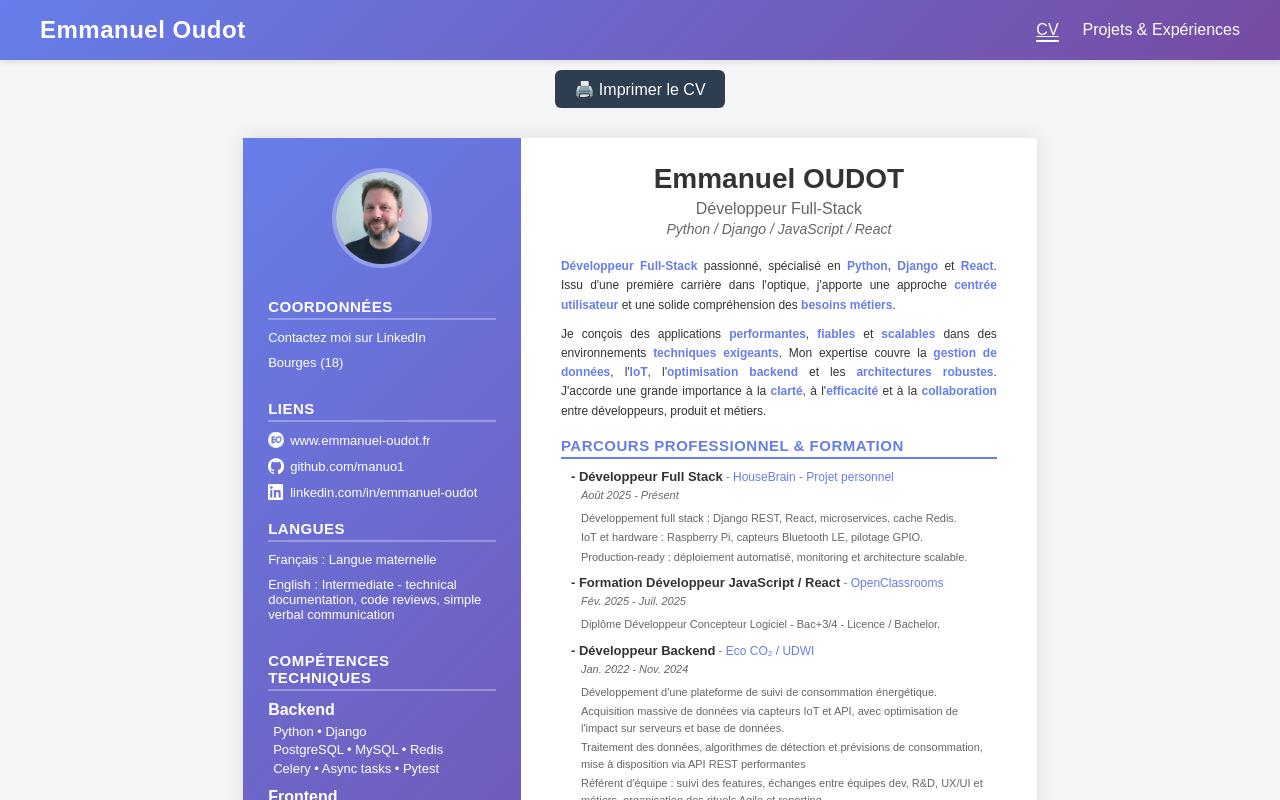
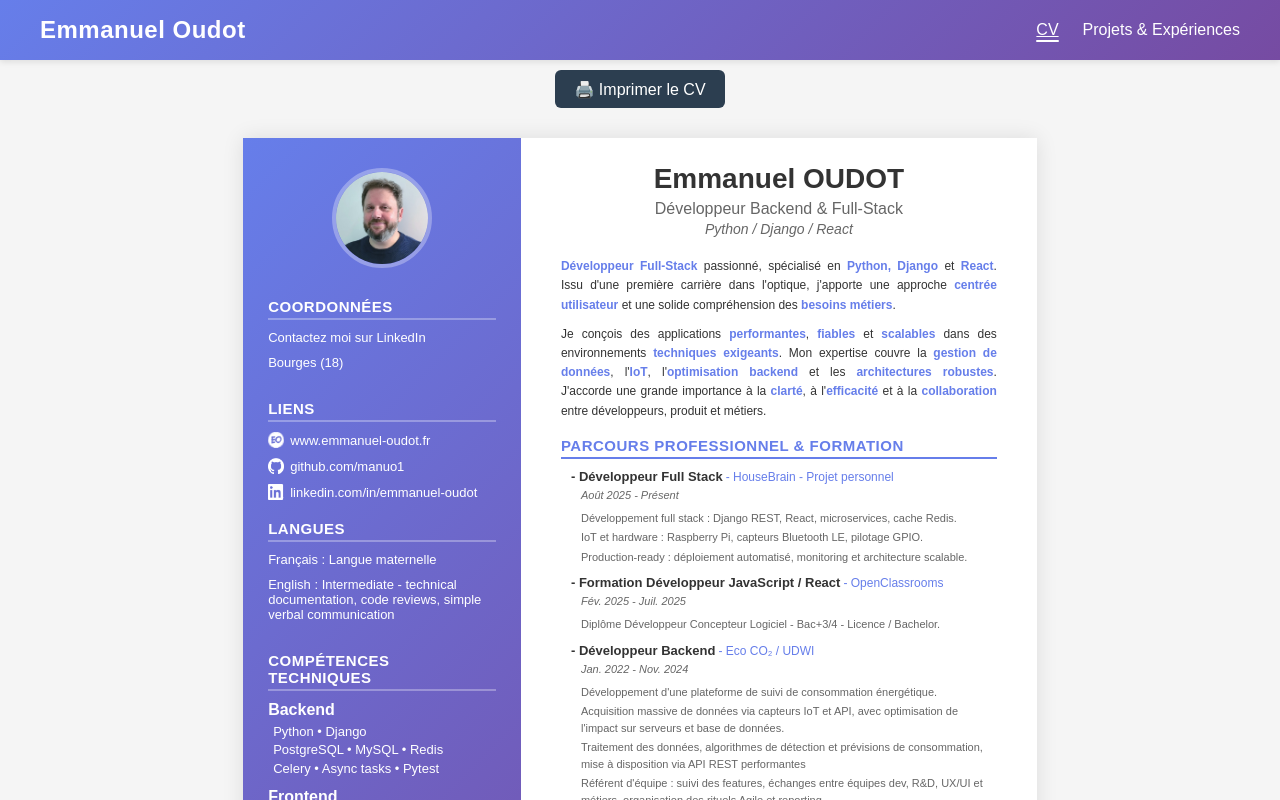
Before and after one commit to manuo1/job-search-portfolio, a React (Vite) app: page /cv in a window 1280 px wide. Shown: the top 800 px of the page. Built offline with nearby package versions, Linux system fonts and the light colour scheme.

Commit message:
refactor(cv): update cv header content

```diff
--- a/src/components/Cv/CvHeader.jsx
+++ b/src/components/Cv/CvHeader.jsx
@@ -5,8 +5,8 @@ export default function CvHeader() {
   return (
     <div className={styles.cvHeaderContainer}>
       <h1 className={styles.name}>Emmanuel OUDOT</h1>
-      <h2 className={styles.title}>Développeur Full-Stack</h2>
-      <p className={styles.subtitle}>Python / Django / JavaScript / React</p>
+      <h2 className={styles.title}>Développeur Backend & Full-Stack</h2>
+      <p className={styles.subtitle}>Python / Django / React</p>
     </div>
   );
 }
```
